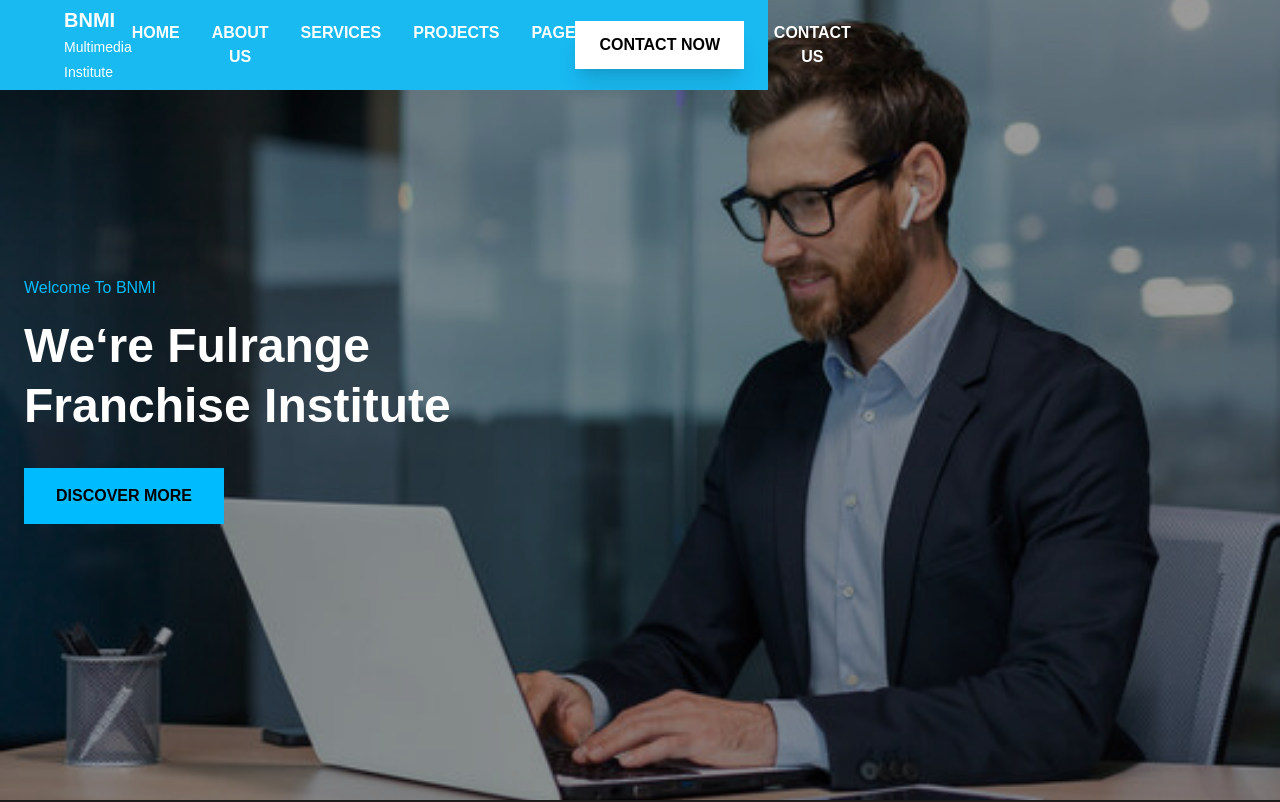
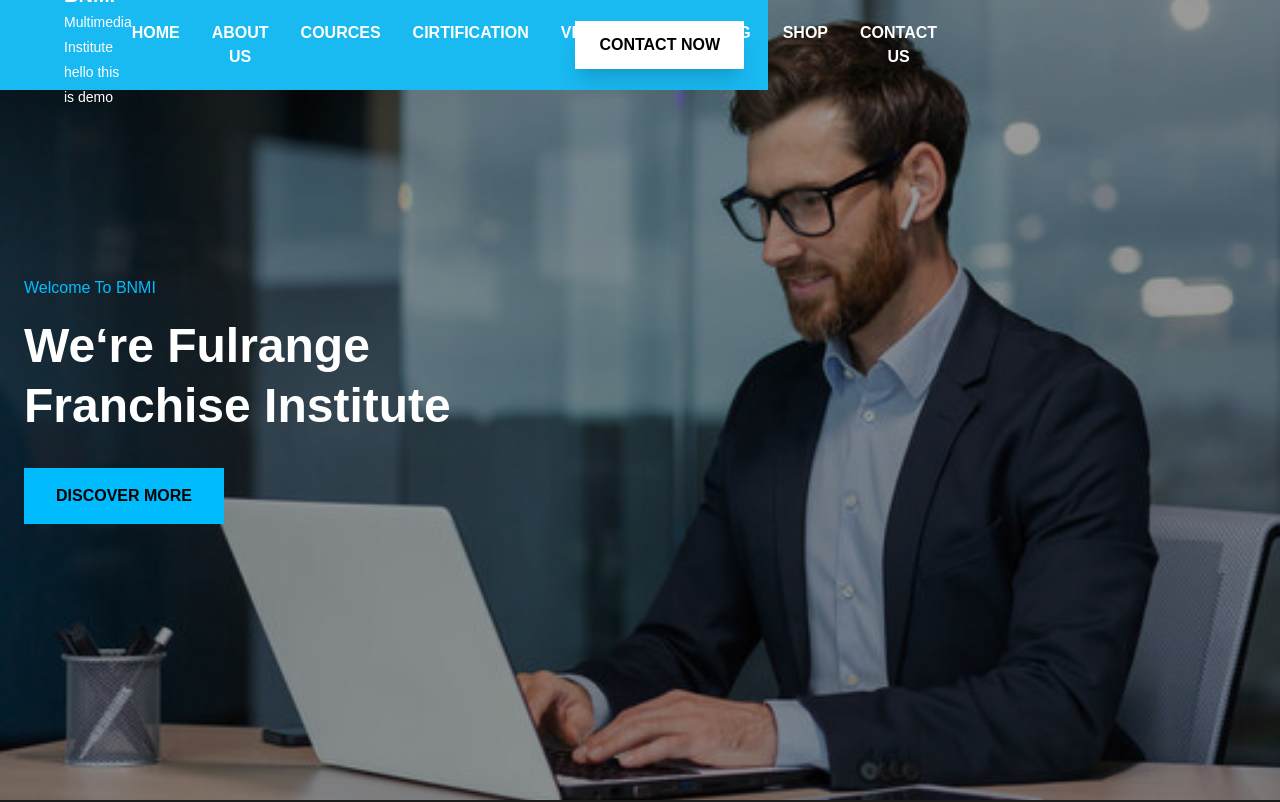
Before and after one commit to bnmiindia1/Bharat-national, a Next.js app: page / in a window 1280 px wide. Shown: the top 802 px of the page. Built offline with nearby package versions, Linux system fonts and the light colour scheme.

Commit message:
demo commit

```diff
--- a/component/navbar.jsx
+++ b/component/navbar.jsx
@@ -47,16 +47,16 @@
           {/* LOGO */}
           <div className="text-white font-bold text-xl leading-tight">
             BNMI <br />
-            <span className="text-sm font-normal">Multimedia Institute</span>
+            <span className="text-sm font-normal">Multimedia Institute hello this is demo </span>
           </div>
 
           {/* MENU */}
-          <nav className="ml-auto hidden lg:flex gap-8 text-white font-semibold">
+          <nav className="ml-auto hidden lg:flex gap-8 text-white font-semibold ">
             <Dropdown title="HOME" />
             <Dropdown title="ABOUT US" />
-            <Dropdown title="SERVICES" />
-            <Dropdown title="PROJECTS" />
-            <Dropdown title="PAGES" />
+            <Dropdown title="COURCES" />
+          <Dropdown title="CIRTIFICATION" />
+            <Dropdown title="VERIFICATION" />
             <Dropdown title="BLOG" />
             <Dropdown title="SHOP" />
             <Dropdown title="CONTACT US" />
```
